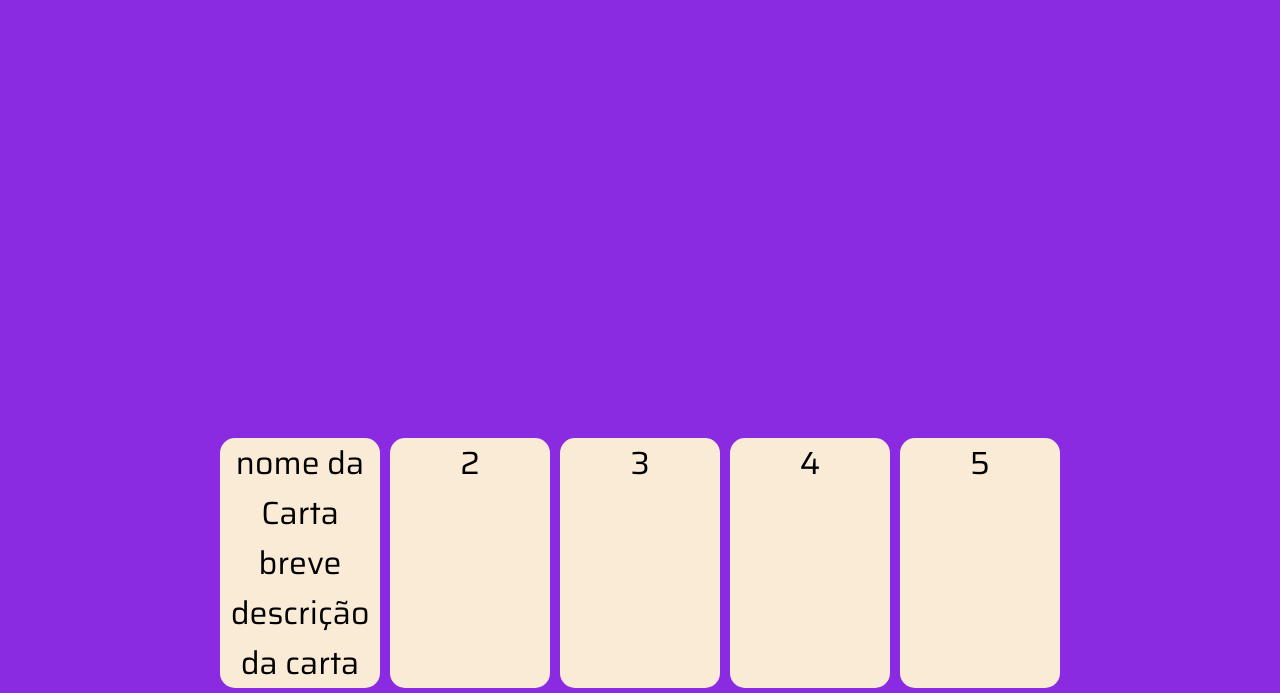
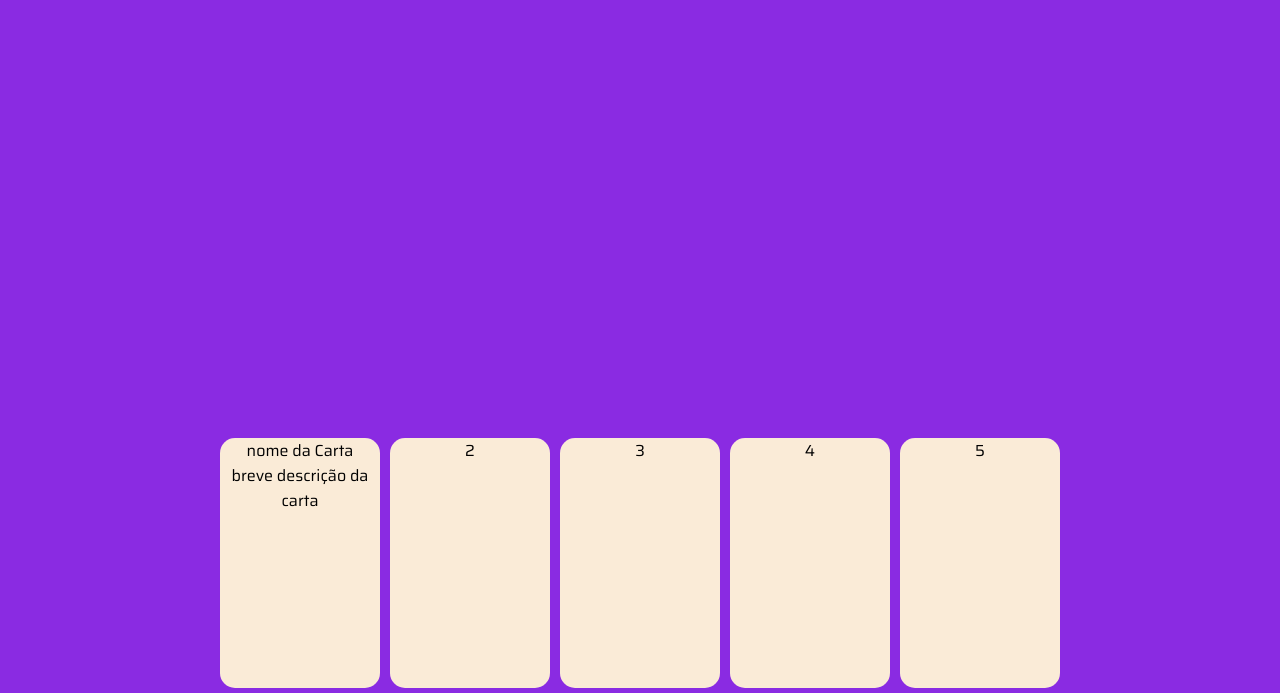
Before and after one commit to BuxaCanhao/site, a plain HTML site: page index.html in a window 1280 px wide. Shown: the part 107-800 px from the top of the page. Drawn offline with Linux system fonts and the light colour scheme.

Commit message:
alt-fontSize 4

```diff
--- a/index.html
+++ b/index.html
@@ -16,8 +16,8 @@
   </nav>
   <div id="cardboard">
     <div class="card">
-      <P>nome da Carta</P>
-      <p>breve descrição da carta</p>
+      <P id="titulocard">nome da Carta</P>
+      <p id="descricaocard">breve descrição da carta</p>
     </div>
     <div class="card">2</div>
     <div class="card">3</div>
--- a/style.css
+++ b/style.css
@@ -1,12 +1,18 @@
 @charset "UTF-8";
 @import url('https://fonts.googleapis.com/css2?family=Poppins:ital,wght@0,100;0,200;0,300;0,400;0,500;0,600;0,700;0,800;0,900;1,100;1,200;1,300;1,400;1,500;1,600;1,700;1,800;1,900&family=Saira:ital,wght@0,100..900;1,100..900&display=swap');
+
+@media screen and (min-width: 768px) {
+  html {
+    font-size: 18px;
+  }
+}
 
 *{
     margin: 0px;
     padding: 0px;
     box-sizing: border-box;
     font-family: "Saira", sans-serif;
-    font-size: 2.5vw;
+    font-size: 16px;
     font-weight: normal;
 }
 
```
